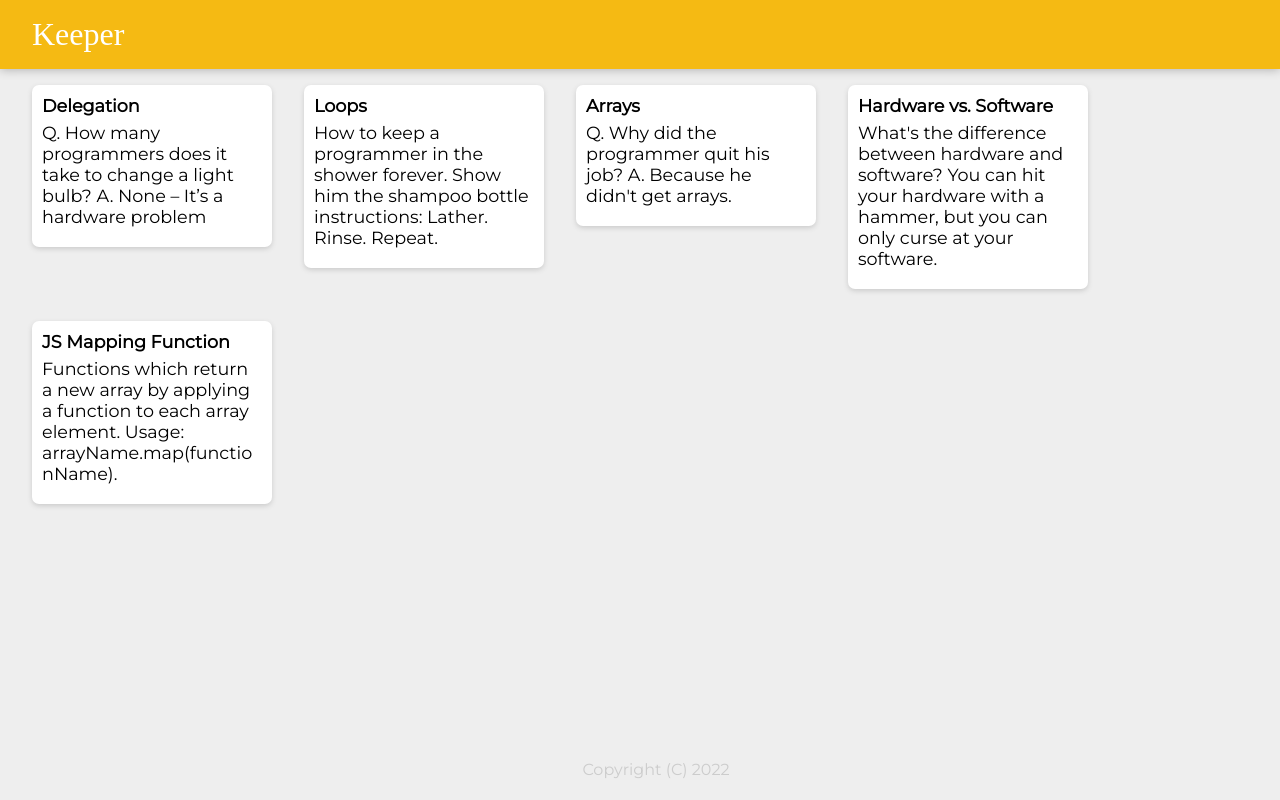
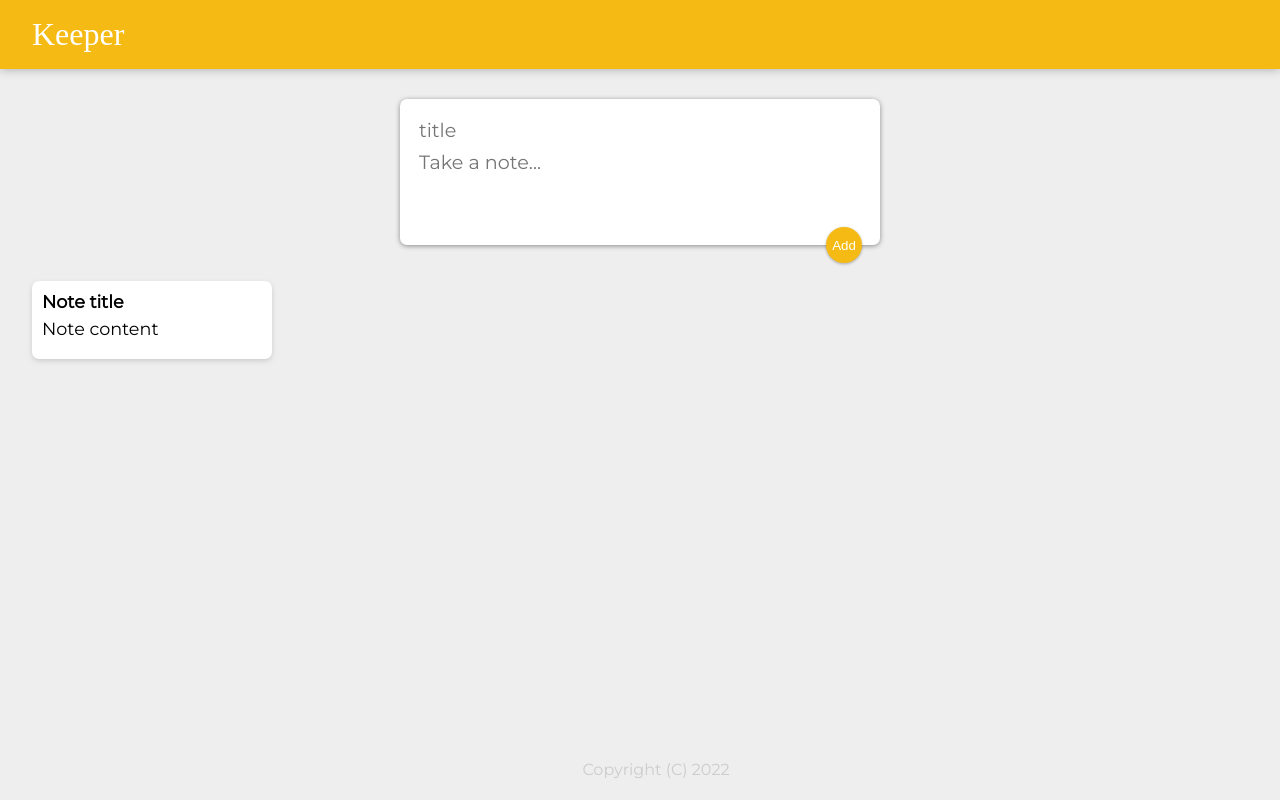
Before and after one commit to purvapawar09/keeper-app, a React (Create React App) app: page / in a window 1280 px wide. Built offline with nearby package versions, Linux system fonts and the light colour scheme; a web font is replaced by a local one.

Commit message:
part 3 starter

```diff
--- a/public/styles.css
+++ b/public/styles.css
@@ -54,3 +54,49 @@ footer p {
   white-space: pre-wrap;
   word-wrap: break-word;
 }
+
+.note button {
+  position: relative;
+  float: right;
+  margin-right: 10px;
+  color: #f5ba13;
+  border: none;
+  width: 36px;
+  height: 36px;
+  cursor: pointer;
+  outline: none;
+}
+
+form {
+  position: relative;
+  width: 480px;
+  margin: 30px auto 20px auto;
+  background: #fff;
+  padding: 15px;
+  border-radius: 7px;
+  box-shadow: 0 1px 5px rgb(138, 137, 137);
+}
+form input,
+form textarea {
+  width: 100%;
+  border: none;
+  padding: 4px;
+  outline: none;
+  font-size: 1.2em;
+  font-family: inherit;
+  resize: none;
+}
+form button {
+  position: absolute;
+  right: 18px;
+  bottom: -18px;
+  background: #f5ba13;
+  color: #fff;
+  border: none;
+  border-radius: 50%;
+  width: 36px;
+  height: 36px;
+  box-shadow: 0 1px 3px rgba(0, 0, 0, 0.3);
+  cursor: pointer;
+  outline: none;
+}
--- a/src/components/App.jsx
+++ b/src/components/App.jsx
@@ -2,21 +2,17 @@ import React from "react";
 import Header from "./Header";
 import Footer from "./Footer";
 import Note from "./Note";
-import notes from "../notes";
+import CreateArea from "./CreateArea";
 
-function createNote(oneNote){
-    return <Note
-        key={oneNote.key}
-        title={oneNote.title}
-        content={oneNote.content}
-    />
-}
-function App(){
-    return <div>
-        <Header/>
-        {notes.map(createNote)}
-        <Footer/>
-    </div>
-}
+function App() {
+    return (
+      <div>
+        <Header />
+        <CreateArea />
+        <Note key={1} title="Note title" content="Note content" />
+        <Footer />
+      </div>
+    );
+  }
 
 export default App;
--- /dev/null
+++ b/src/components/CreateArea.jsx
@@ -0,0 +1,15 @@
+import React from "react";
+
+function CreateArea() {
+    return (
+        <div>
+            <form>
+                <input name="title" placeholder="title" />
+                <textarea name="content" placeholder="Take a note..." rows="3"/>
+                <button>Add</button>
+           </form>
+        </div>
+    );
+}
+
+export default CreateArea
```
